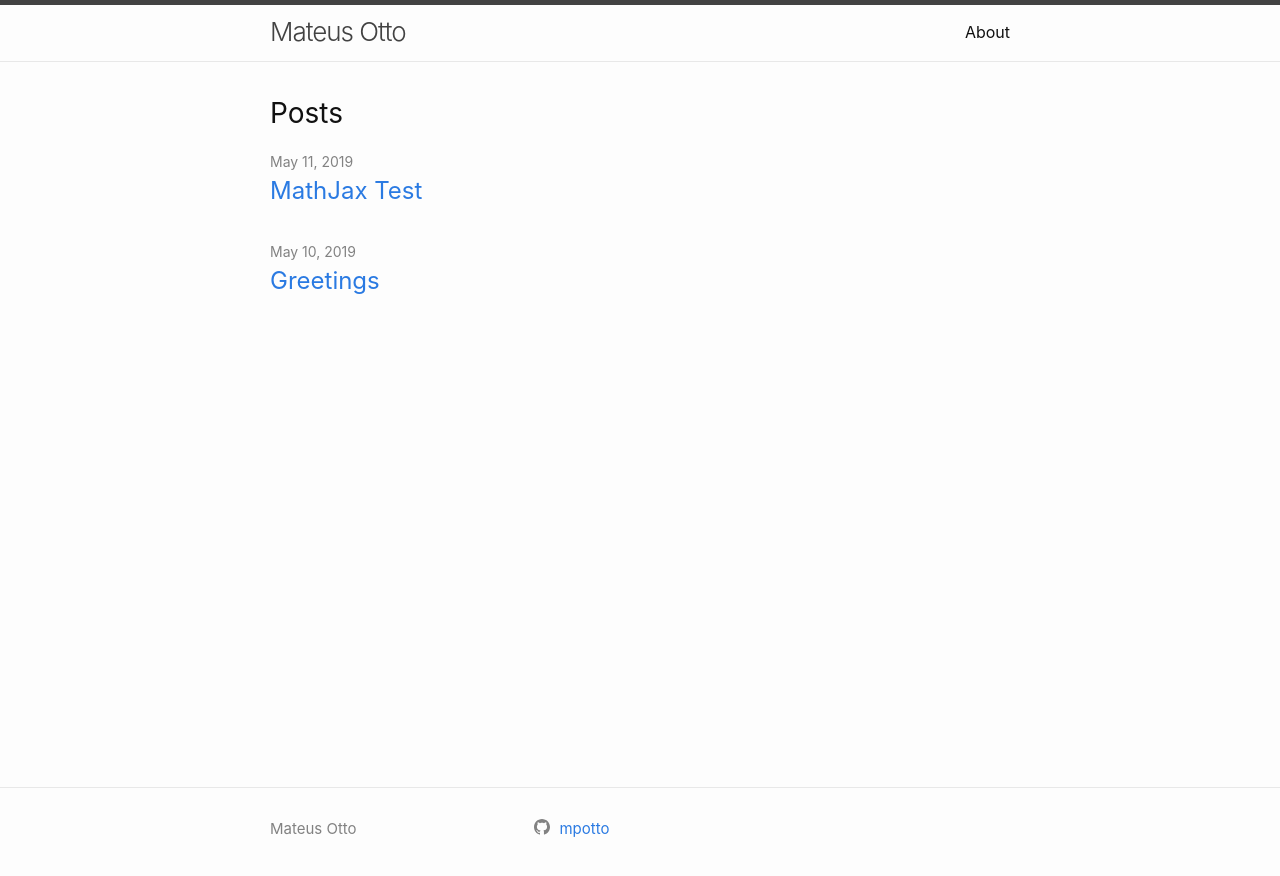
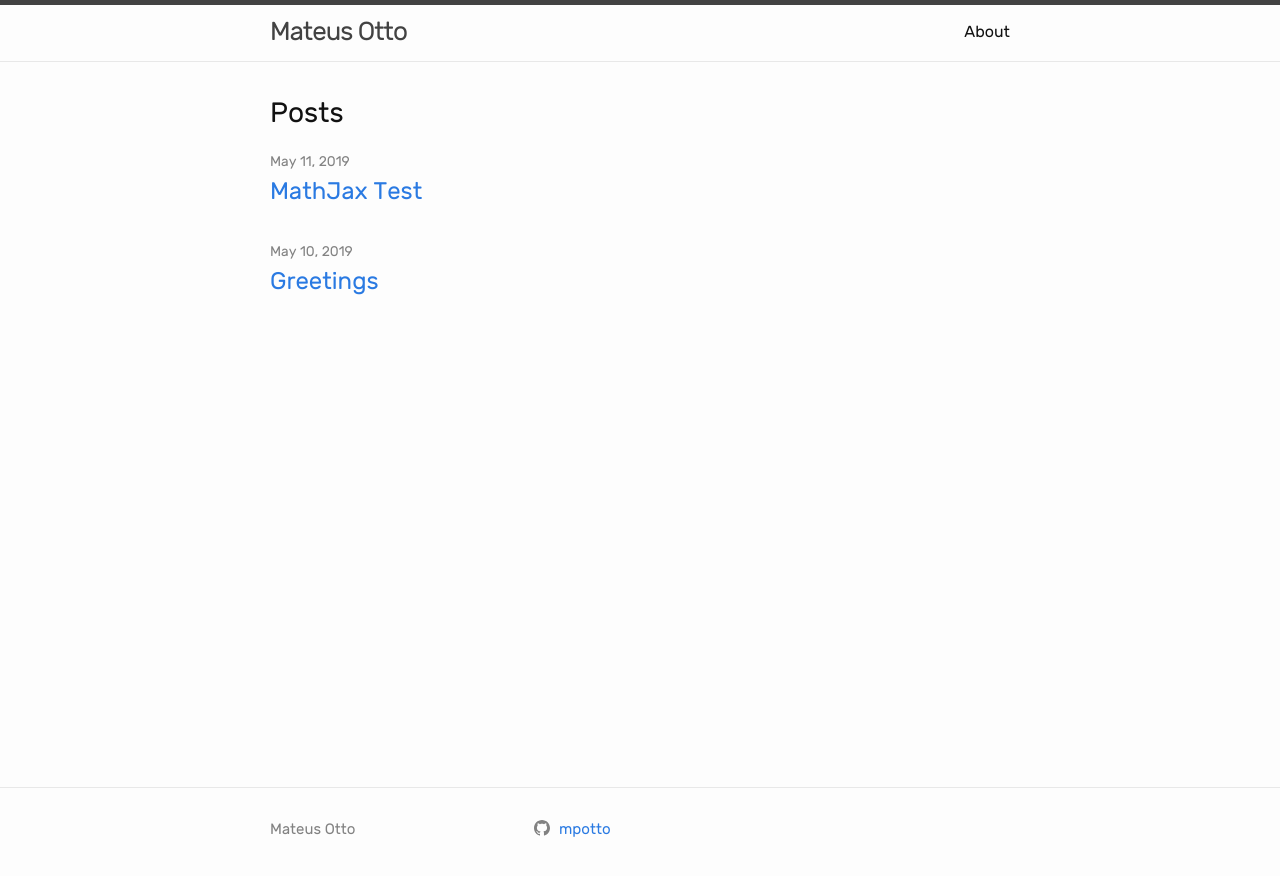
Before and after one commit to mpotto/mpotto.github.io, a Jekyll site: the page built from index.md, in a window 1280 px wide. Shown: the top 876 px of the page. Built offline with Jekyll 4.4.1, drawn with Linux system fonts in a browser that asks for light colours.

Commit message:
update Rubik font

```diff
--- a/_sass/minima.scss
+++ b/_sass/minima.scss
@@ -43,6 +43,13 @@ $on-laptop:        800px !default;
   font-size: $base-font-size * $ratio;
 }
 
+@font-face {
+    font-family: Rubik;
+    src: url("Rubik-Regular.ttf") format('truetype');
+    font-weight: bold;
+    font-style: normal;
+}
+
 // Import partials.
 @import
   "minima/base",
```
Also changed, not shown: assets/Rubik-Bold.ttf (added), assets/Rubik-BoldItalic.ttf (added), assets/Rubik-Italic.ttf (added), assets/Rubik-Regular.ttf (added).
